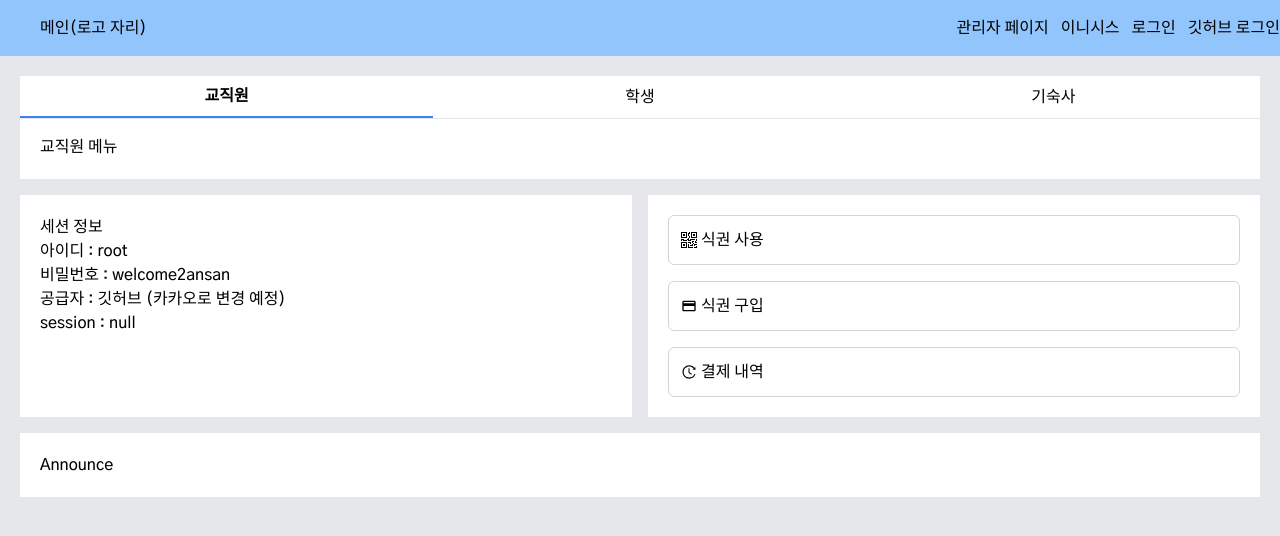
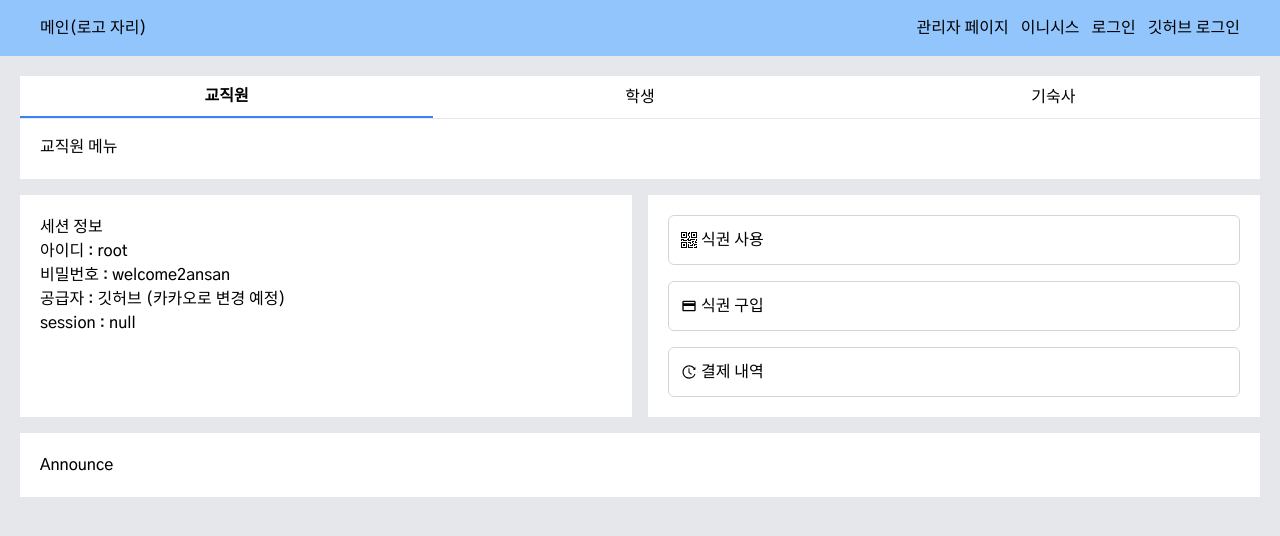
Before and after one commit to heevic/AU_CampusPay, a Next.js app: page / in a window 1280 px wide. Shown: the top 536 px of the page. Built offline with nearby package versions, Linux system fonts and the light colour scheme; no server answers.

Commit message:
Feat - Index Page MVP Job
- Nav 컴포넌트 session 검증후 로그인, 로그아웃 버튼 출력

```diff
--- a/src/components/Nav/Navbar.tsx
+++ b/src/components/Nav/Navbar.tsx
@@ -24,13 +24,13 @@ const TopNavbar = () => {
                     {!session ? (
                         <>
                             <li><Link href='/login'>로그인</Link></li>
-                            <li><Link href='/api/auth/signin/github'>깃허브 로그인</Link></li>
+                            <li className='pr-10'><Link href='/api/auth/signin/github'>깃허브 로그인</Link></li>
                         </>
                     ) : (
-                        <li className='xl: pr-10'><Link href='/api/auth/signout/github'>로그아웃</Link></li>
+                        <li className='xl: pr-5'><Link href='/api/auth/signout/github'>로그아웃</Link></li>
                     )}
                 </ul>
-                {/** ### 모바일 대응 (임시) */}
+                {/** ### 모바일 대응 */}
                 <button onClick={handleNavClick} className='pr-10 xmd:hidden max-xmd:block xl:hidden '>
                     <GiHamburgerMenu/>
                 </button>
@@ -45,8 +45,10 @@ const TopNavbar = () => {
                     </li>
                 </ul>
                 <ul className='pr-10 pl-10 text-lg'>
-                    <li className='pb-1.5'><Link href='/admin'>어드민</Link></li>
-                    <li className='pb-1.5'><Link href='/payment'>이니시스</Link></li>
+                    <li className='pb-1.5'><Link href='/payment'>식권 구입</Link></li>
+                    {session?.user?.name === 'root' && (
+                        <li className='pb-1.5'><Link href='/admin'>어드민</Link></li>
+                    )}
                     {/** TODO: Feature 정해진 후 배열에 담아 map 반복 */}
                     {!session ? (
                         <>
@@ -54,7 +56,9 @@ const TopNavbar = () => {
                             <li><Link href='/api/auth/signin/github'>깃허브 로그인</Link></li>
                         </>
                     ) : (
-                        <li className='xl: pr-10'><Link href='/api/auth/signout/github'>로그아웃</Link></li>
+                        <li className='xl: pr-10'>
+                            <Link href='/api/auth/signout/github'>로그아웃</Link>
+                        </li>
                     )}
                 </ul>
             </div>
```
